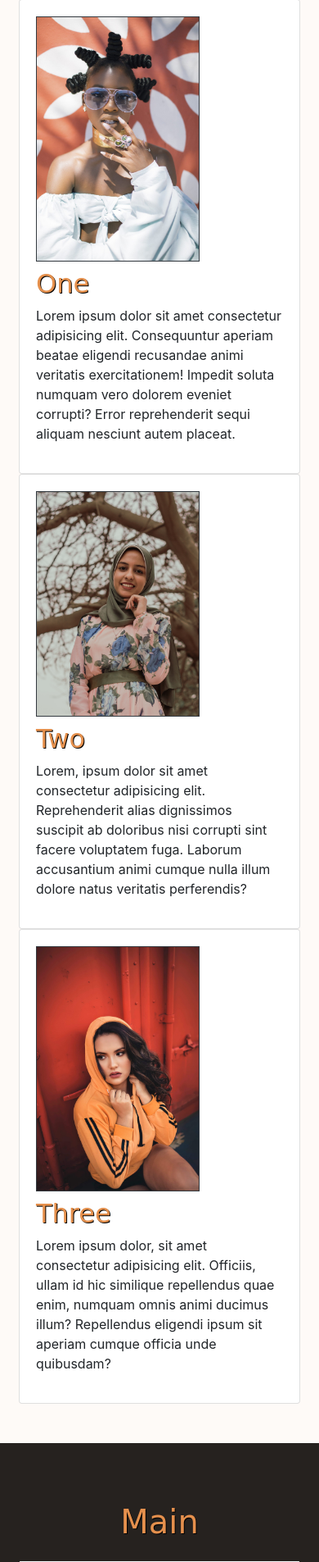
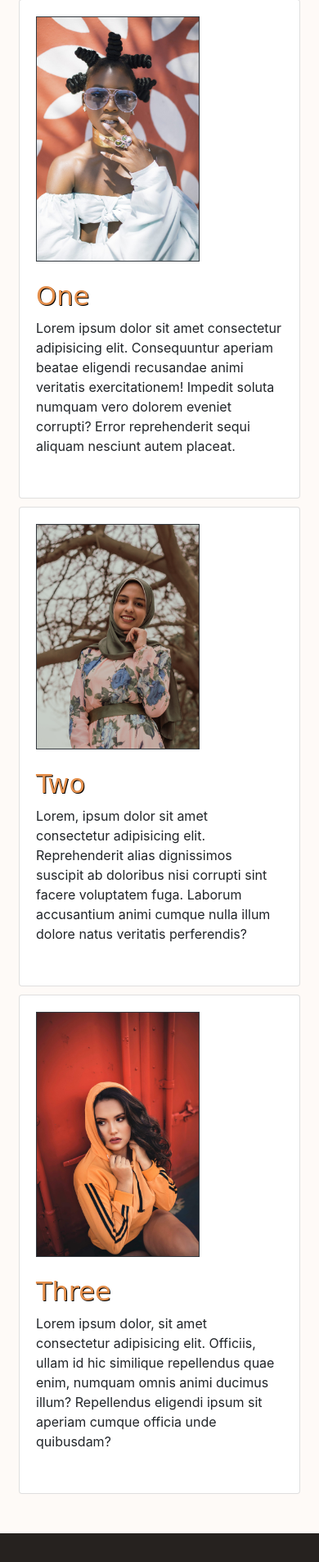
Before and after one commit to weezykon/cssgrid, a PHP site: page / in a window 390 px wide. Shown: the part 893-2798 px from the top of the page at 82% size. Run offline with PHP 8.4, Linux system fonts and the light colour scheme; some libraries are stand-ins or nearby versions; some web fonts are replaced.

Commit message:
second div

```diff
--- a/css/main.css
+++ b/css/main.css
@@ -42,7 +42,34 @@
         }
     }
 /* s_trio */
-
+    .trioGrid{
+        display: grid;
+        grid-template-columns: repeat(3, 1fr);
+        grid-template-rows: repeat(1, 1fr);
+    }
+    @media(max-width:768px){
+        .trioGrid{
+            grid-template-columns: repeat(1, 1fr);
+            grid-template-rows: repeat(3, 1fr);
+        }
+        .subtrio{
+            display: grid;
+            grid-template-columns: repeat(2, 1fr);
+            grid-template-rows: repeat(1, 1fr);
+            grid-gap: 15px;
+        }
+    }
+    @media(max-width:576px){
+        .trioGrid{
+            grid-template-columns: repeat(1, 1fr);
+            grid-template-rows: repeat(2, auto);
+            grid-gap: 10px;
+        }
+        .subtrio{
+            grid-template-columns: repeat(1, 1fr);
+            grid-template-rows: repeat(3, auto);
+        }
+    }
 /* s_model_of_the_week */
 
 /* s_about */
--- a/index.html
+++ b/index.html
@@ -28,9 +28,9 @@
             </aside>
         </section>
         <section id="s_trio">
-            <div class="container py-5">
+            <div class="container py-5 trioGrid">
                 <div class="card mx-2">
-                    <div class="card-body">
+                    <div class="card-body subtrio">
                         <img class="img-fluid border border-dark" src="imgs/1.jpg" width="200px" alt="">
                         <aside>
                             <h2 class="text-danger my-2">One</h2>
@@ -39,7 +39,7 @@
                     </div>
                 </div>
                 <div class="card mx-2">
-                    <div class="card-body">
+                    <div class="card-body subtrio">
                         <img class="img-fluid border border-dark" src="imgs/2.jpg" width="200px" alt="">
                         <aside>
                             <h2 class="text-danger my-2">Two</h2>
@@ -48,7 +48,7 @@
                     </div>
                 </div>
                 <div class="card mx-2">
-                    <div class="card-body">
+                    <div class="card-body subtrio">
                         <img class="img-fluid border border-dark" src="imgs/3.jpg" width="200px" alt="">
                         <aside>
                             <h2 class="text-danger my-2">Three</h2>
```
